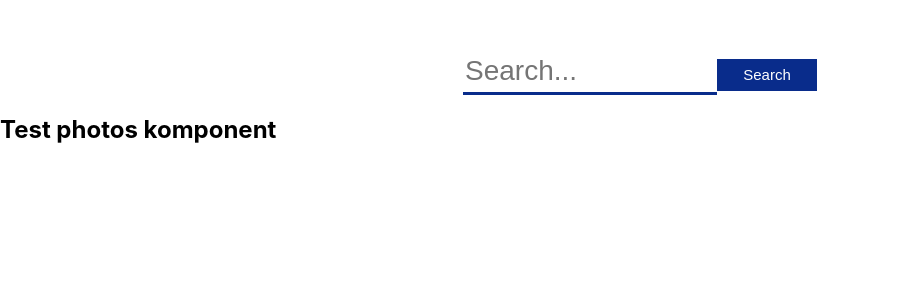
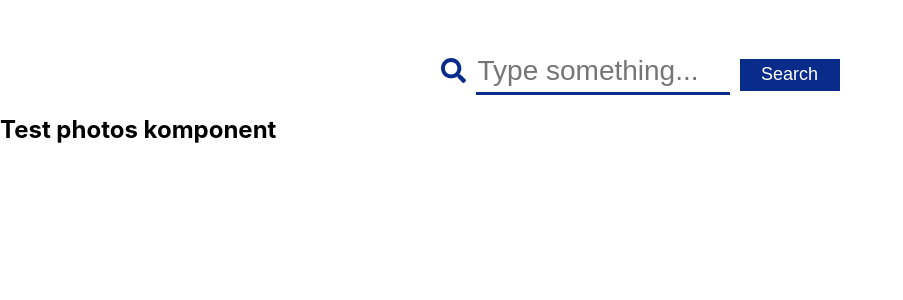
Before and after one commit to Kesik93/GalleryApp, a React (Create React App) app: page / in a window 1280 px wide. Shown: the top 300 px of the page, without its empty margins (0-903 px from the left). Built offline with nearby package versions, Linux system fonts and the light colour scheme.

Commit message:
instalacja fontawesome, dodano font w search

```diff
--- a/package.json
+++ b/package.json
@@ -3,6 +3,12 @@
   "version": "0.1.0",
   "private": true,
   "dependencies": {
+    "@fortawesome/fontawesome-free": "^5.15.2",
+    "@fortawesome/fontawesome-svg-core": "^1.2.34",
+    "@fortawesome/free-brands-svg-icons": "^5.15.2",
+    "@fortawesome/free-regular-svg-icons": "^5.15.2",
+    "@fortawesome/free-solid-svg-icons": "^5.15.2",
+    "@fortawesome/react-fontawesome": "^0.1.14",
     "@testing-library/jest-dom": "^5.11.9",
     "@testing-library/react": "^11.2.5",
     "@testing-library/user-event": "^12.7.1",
--- a/src/components/Search.css
+++ b/src/components/Search.css
@@ -1,12 +1,19 @@
 .search {
     text-align: center;
     margin-top: 50px;
+}
+
+.search_icon {
+    margin-right: 10px;
+    color: rgb(9, 44, 139);
+    font-size: 25px;
 }
 
 .search__input {
     border: none;
     border-bottom: 3px solid rgb(9, 44, 139);
     width: 250px;
+    max-width: 300px;
     height: 40px;
     font-size: 28px;
     color: rgb(9, 44, 139);
@@ -14,6 +21,7 @@
 }
 
 .search__button {
+    margin-left: 10px;
     height: 32px;
     width: 100px;
     border: none;
@@ -22,7 +30,8 @@
     color: white;
     cursor: pointer;
     outline: none;
-    font-size: 15px;
+    font-size: 18px;
+    font-weight: 500;
 }
 
 .search__button:hover {
--- a/src/components/Search.js
+++ b/src/components/Search.js
@@ -1,5 +1,7 @@
 import React from 'react';
 import './Search.css';
+import { FontAwesomeIcon } from '@fortawesome/react-fontawesome';
+import { faSearch } from '@fortawesome/free-solid-svg-icons';
 
 function Search() {
     const handleSubmit = (event) => {
@@ -9,7 +11,8 @@ function Search() {
     return (
         <div className='search'>
             <form onSubmit={handleSubmit}>
-                <input className='search__input' type="text" placeholder="Search..." />
+                <FontAwesomeIcon icon={faSearch} className='search_icon'/>
+                <input className='search__input' type="text" placeholder="Type something..." />
                 <button className='search__button'>Search</button>
             </form>
         </div>
```
Also changed, not shown: 1 other file (tests, documents, lock files or other folders).
